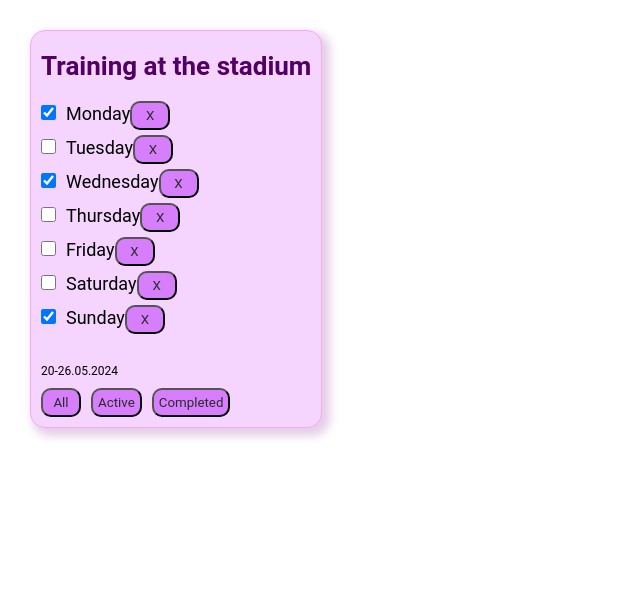
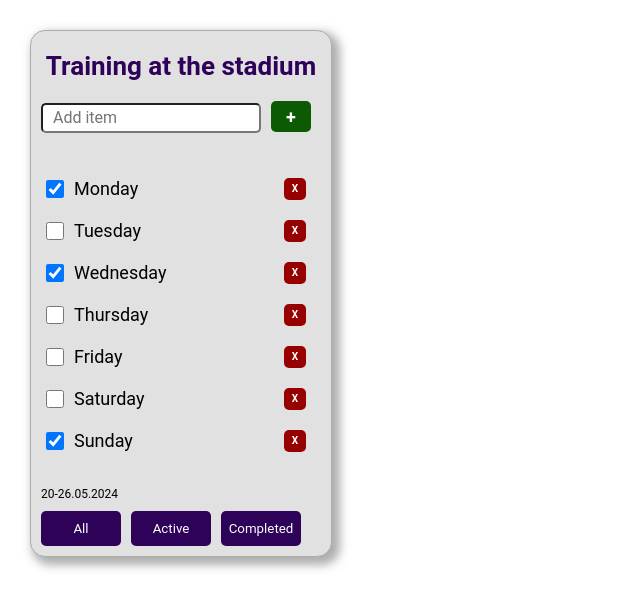
Before and after one commit to VictorREDrudko/to-do-list, a React (Create React App) app: page / in a window 1280 px wide. Shown: the top 608 px of the page, without its empty margins (0-640 px from the left). Built offline with nearby package versions, Linux system fonts and the light colour scheme.

Commit message:
refactor: styled Todolist

```diff
--- a/src/components/Button.tsx
+++ b/src/components/Button.tsx
@@ -20,17 +20,18 @@ export const Button = ({titleBtn, callbackBtn}: ButtonType) => {
 
 // ***********************СТИЛИ***************************
 const ButtonStyled = styled.button`
-  padding: 5px;
-  border-radius: 10px;
+  padding: 10px 5px;
+  border-radius: 5px;
   cursor: pointer;
-  background-color: #d67efc;
-  color: #2c2c2c;
-  min-width: 40px;
+  background-color: #2f025a;
+  color: #fcfcfc;
   margin-right: 10px;
   font-family: 'Roboto';
   transition: all 0.5s;
+  width: 80px;
+  border: none;
 
   &:hover {
-    background-color: #ebbdff;
+    background-color: #2ea3f7;
   }
 `
--- a/src/components/Input.tsx
+++ b/src/components/Input.tsx
@@ -1,29 +1,30 @@
-// import { ChangeEvent, useState } from "react"
-// import styled from "styled-components"
+import { ChangeEvent, useState } from "react"
+import styled from "styled-components"
 
-// type InputType = {
-//   textInput: string
-//   setTextInput: (textInput: string)=>void
-// }
+type InputType = {
+  textInput: string
+  setTextInput: (textInput: string)=>void
+}
 
-// export const Input = ({textInput, setTextInput}: InputType) => {
+export const Input = ({textInput, setTextInput}: InputType) => {
 
-//   // Вывод текста input
-//   const onChangeInputHadler = (event: ChangeEvent<HTMLInputElement>) => {
-//     setTextInput(event.currentTarget.value);
-//   }
+  // Вывод текста input
+  const onChangeInputHadler = (event: ChangeEvent<HTMLInputElement>) => {
+    setTextInput(event.currentTarget.value);
+    console.log(event.currentTarget.value)
+  }
 
-//   return (
-//     <InputStyle value={textInput} onChange={onChangeInputHadler} placeholder="Add item"/>
-//   )
-// }
+  return (
+    <InputStyle value={textInput} onChange={onChangeInputHadler} placeholder="Add item"/>
+  )
+}
 
 
-// const InputStyle = styled.input`
-//   height: 30px;
-//   width: 200px;
-//   border-radius: 10px;
-//   margin-right: 10px;
-//   padding: 0 10px;
-//   font-size: 16px;
-// `
+const InputStyle = styled.input`
+  height: 30px;
+  width: 220px;
+  border-radius: 5px;
+  margin-right: 10px;
+  padding: 0 10px;
+  font-size: 16px;
+`
--- a/src/components/Todolist.tsx
+++ b/src/components/Todolist.tsx
@@ -1,6 +1,7 @@
 import styled from "styled-components"
 import { useState } from "react"
 import { Button } from "./Button"
+import { Input } from "./Input"
 
 // *******************ТИПИЗАЦИЯ****************************
 // типизация объекта Todolist (task)
@@ -26,6 +27,7 @@ export const Todolist = ({title, tasks, data, deleteTask}: TodolistType) => {
   // *********************ЛОГИКА***************************
   // ЛОКАЛЬНЫЙ useState
   const [filter, setFilter] = useState<filteringOption>("all");
+  const [textInput, setTextInput] = useState<string>("");
 
   // Функция выбора типа фильтрации
   const changeFilter = (filter: filteringOption) => {
@@ -52,7 +54,7 @@ export const Todolist = ({title, tasks, data, deleteTask}: TodolistType) => {
     return (
       <ItemStyle key={el.idTask}>
         <CheckboxStyle type='checkbox' defaultChecked={el.isDone}></CheckboxStyle>
-        {el.titleTask}
+        <span>{el.titleTask}</span>
         <Button titleBtn="X" callbackBtn={()=> deleteTask(el.idTask)}/>
       </ItemStyle>
     )
@@ -63,6 +65,10 @@ export const Todolist = ({title, tasks, data, deleteTask}: TodolistType) => {
    return (
     <TodolistStyle>
       <TitleStyle>{title}</TitleStyle>
+      <InputWrapperStyle>
+        <Input textInput={textInput} setTextInput={setTextInput}/>
+        <Button titleBtn={"+"} callbackBtn={()=>{}}/>
+      </InputWrapperStyle>
       <ItemsStyle>
         {tasks.length === 0 ? <div>No tasks</div> : mappedTasks}
       </ItemsStyle>
@@ -78,11 +84,27 @@ export const Todolist = ({title, tasks, data, deleteTask}: TodolistType) => {
 
   // *********************СТИЛИ***************************
 const TodolistStyle = styled.div`
-  background-color: #f5d4fe;
+  background-color: #e1e1e1;
   border-radius: 15px;
   padding: 10px;
-  border: 1px solid rgb(246, 168, 250);
-  box-shadow: 5px 5px 10px 3px rgba(127, 2, 134, 0.2);
+  border: 1px solid rgb(172, 172, 172);
+  box-shadow: 5px 5px 10px 3px rgba(93, 93, 93, 0.5);
+`
+
+const InputWrapperStyle = styled.div`
+  margin-bottom: 40px;
+
+  & button {
+    padding: 5px;
+    background-color: #0c5a02;
+    width: 40px;
+    font-size: 18px;
+    font-weight: 600;
+
+    &:hover {
+      background-color: #329b01;
+    }
+  }
 `
 
 const TitleStyle = styled.h2`
@@ -92,24 +114,57 @@ const TitleStyle = styled.h2`
   text-align: center;
   font-family: 'Roboto';
   margin: 10px 0 20px;
-  color: #510163;
+  color: #2f025a;
 `
 
 const ItemsStyle = styled.ul`
   margin: 20px 0;
   display: flex;
   flex-direction: column;
-  gap: 5px;
+  gap: 10px;
   margin-bottom: 30px;
 `
 
 const ItemStyle = styled.li`
   font-size: 18px;
+  display: flex;
+  justify-content: flex-start;
+  align-items: center;
+  padding: 5px;
+
+  & span {
+    flex-grow: 1;
+  }
+
+  &:hover {
+    background-color: #cdcdcd;
+  }
+
+  & button {
+    padding: 5px;
+    width: 22px;
+    height: 22px;
+    border-radius: 5px;
+    cursor: pointer;
+    background-color: #970000;
+    color: #ffffff;
+    text-transform: uppercase;
+    font-weight: 600;
+    font-size: 10px;
+    margin-left: 10px;
+    font-family: 'Roboto';
+    transition: all 0.5s;
+    border: none;
+
+    &:hover {
+      background-color: #ea6363;
+    }
+  }
 `
 
 const CheckboxStyle = styled.input`
-  height: 15px;
-  width: 15px;
+  height: 18px;
+  width: 18px;
   margin-right: 10px;
 `
 
```
